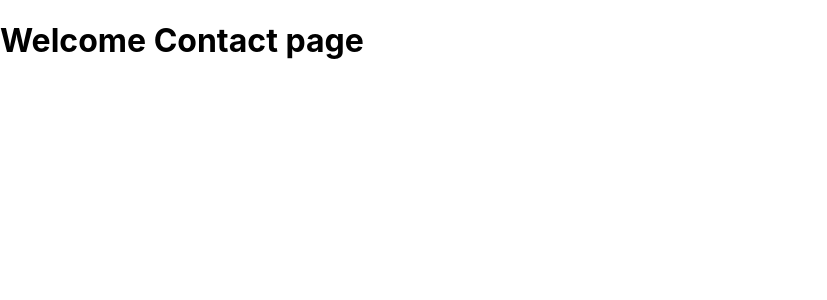
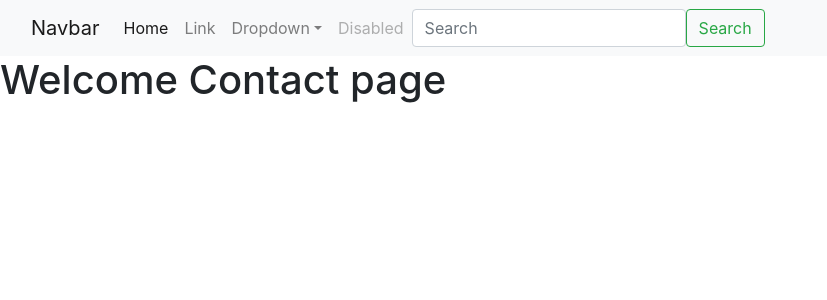
Before and after one commit to SouravBarman001/FirstReactWebsite, a React (Create React App) app: page /contact in a window 1280 px wide. Shown: the top 300 px of the page, without its empty margins (0-827 px from the left). Built offline with nearby package versions, Linux system fonts and the light colour scheme.

Commit message:
Bootstrap added

```diff
--- a/src/App.jsx
+++ b/src/App.jsx
@@ -4,11 +4,14 @@
 import About from './mycomponent/About';
 import Services from './mycomponent/Services';
 import Contact from './mycomponent/Contact';
+import "../node_modules/bootstrap/dist/css/bootstrap.min.css"
 import { Redirect, Route, Switch } from 'react-router-dom/cjs/react-router-dom.min';
+import Navbar from './mycomponent/Navbar';
 
 function App() {
   return (
              <>
+             <Navbar></Navbar>
           <Switch>
               <Route exact path="/" component={Home}/>
               <Route exact path="/about" component={About}/>
--- /dev/null
+++ b/src/mycomponent/Navbar.jsx
@@ -0,0 +1,50 @@
+import React from 'react'
+
+const Navbar =()=>{
+
+return(
+<>
+
+<nav className="navbar navbar-expand-lg navbar-light bg-light">
+  <div className="container-fluid">
+    <a className="navbar-brand" href="#">Navbar</a>
+    <button className="navbar-toggler" type="button" data-bs-toggle="collapse" data-bs-target="#navbarSupportedContent" aria-controls="navbarSupportedContent" aria-expanded="false" aria-label="Toggle navigation">
+      <span className="navbar-toggler-icon"></span>
+    </button>
+    <div className="collapse navbar-collapse" id="navbarSupportedContent">
+      <ul className="navbar-nav me-auto mb-2 mb-lg-0">
+        <li className="nav-item">
+          <a className="nav-link active" aria-current="page" href="#">Home</a>
+        </li>
+        <li className="nav-item">
+          <a className="nav-link" href="#">Link</a>
+        </li>
+        <li className="nav-item dropdown">
+          <a className="nav-link dropdown-toggle" href="#" id="navbarDropdown" role="button" data-bs-toggle="dropdown" aria-expanded="false">
+            Dropdown
+          </a>
+          <ul className="dropdown-menu" aria-labelledby="navbarDropdown">
+            <li><a className="dropdown-item" href="#">Action</a></li>
+            <li><a className="dropdown-item" href="#">Another action</a></li>
+            <li><hr className="dropdown-divider"/> </li>
+            <li><a className="dropdown-item" href="#">Something else here</a></li>
+          </ul>
+        </li>
+        <li className="nav-item">
+          <a className="nav-link disabled" href="#" tabindex="-1" aria-disabled="true">Disabled</a>
+        </li>
+      </ul>
+      <form className="d-flex">
+        <input className="form-control me-2" type="search" placeholder="Search" aria-label="Search"/>
+        <button className="btn btn-outline-success" type="submit">Search</button>
+      </form>
+    </div>
+  </div>
+</nav>
+
+</>
+);
+
+}
+
+export default Navbar
```
Also changed, not shown: 1 other file (tests, documents, lock files or other folders).
